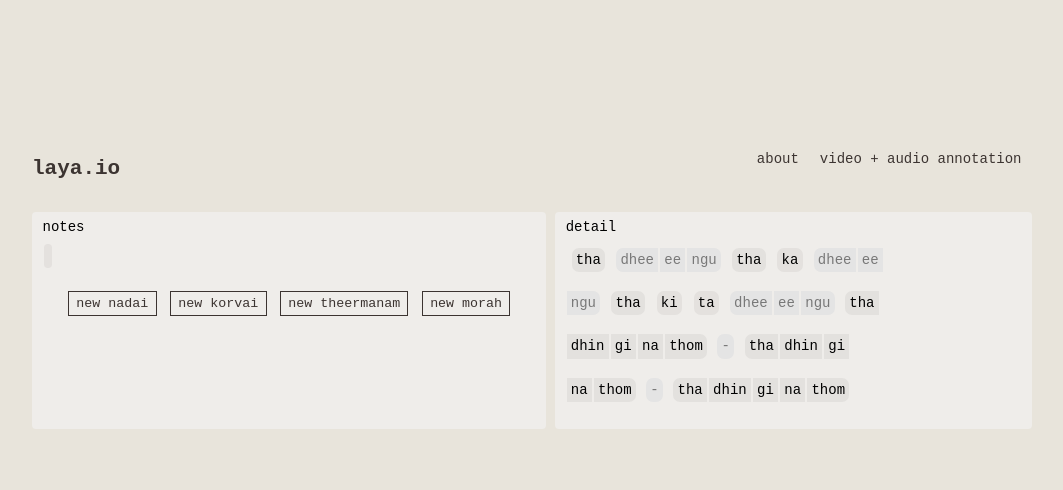
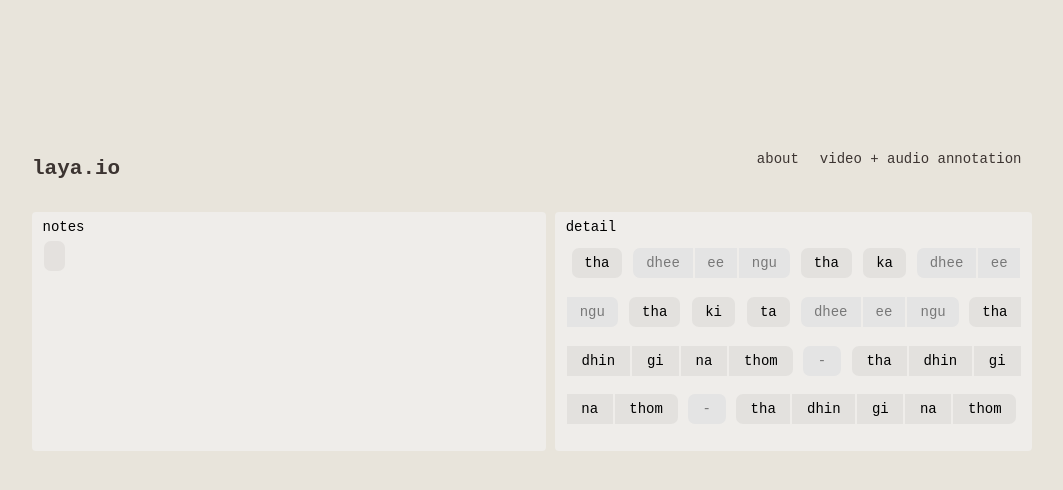
Before and after one commit to arhoonio/laya-io, a React (Create React App) app: page / in a window 1280 px wide. Shown: the top 490 px of the page, without its empty margins (108-1171 px from the left). Built offline with nearby package versions, Linux system fonts and the light colour scheme.

Commit message:
fixed layouts

```diff
--- a/src/App.css
+++ b/src/App.css
@@ -38,12 +38,12 @@ h1, h2, h3, p, button {
   color: #3C3431;
 }
 
-/* table {
+table {
   border:none;
   border-collapse: collapse;
 }
 
-table { border: none; border-collapse: collapse; }
+/* table { border: none; border-collapse: collapse;}
 table td { border-left: 2px solid #3c3c3140;  padding-bottom: calc(0.85em/2); padding-top: calc(0.85em/2);} */
 
 .rti--container {
--- a/src/Components/Grid/NoteGrid/index.css
+++ b/src/Components/Grid/NoteGrid/index.css
@@ -1,3 +1,3 @@
 table { border: none; border-collapse: collapse;}
-table td {padding-bottom: calc(0.85em/2); padding-top: calc(0.85em/2); flex-shrink:1; margin-bottom:0.5em}
+table td {padding-bottom: calc(0.85em/2); padding-top: calc(0.85em/2); flex-grow:1; margin-bottom:0.5em}
 table tr {display:flex; flex-direction:column; flex-flow: row wrap; row-gap:4em;}
--- a/src/Components/Grid/NoteGrid/index.js
+++ b/src/Components/Grid/NoteGrid/index.js
@@ -17,10 +17,10 @@ const NoteGrid = styled.table`
 const NoteTag = styled.span.attrs(props => ({
 
 }))`
-    padding:0.3em;
+    padding: 0.5em 0.75em;
     background-color: #3C343110;
     border-radius: 7px;
-    margin-right:0.35em;
+    margin-right:0.5em;
     white-space:nowrap;
     min-width:100px;
     text-align:left;
@@ -30,25 +30,25 @@ const NoteTag = styled.span.attrs(props => ({
     }
 `;
 
-const Button = styled.button.attrs( props => ({
+// const Button = styled.button.attrs( props => ({
 
-})
-)`
-    background-color: transparent;
-    font-family:'Courier New', Courier, monospace;
-    padding:0.3em;
-    padding-left:0.55em;
-    padding-right:0.55em;
-    border:0.7px solid #3c3431;
-    align-self:center;
-    margin:0.5em;
-    margin-bottom:0.85em;
-    margin-top:0;
-    &:hover{
-        background-color: #3c343112;
-    }
+// })
+// )`
+//     background-color: transparent;
+//     font-family:'Courier New', Courier, monospace;
+//     padding:0.3em;
+//     padding-left:0.55em;
+//     padding-right:0.55em;
+//     border:0.7px solid #3c3431;
+//     align-self:center;
+//     margin:0.5em;
+//     margin-bottom:0.85em;
+//     margin-top:0;
+//     &:hover{
+//         background-color: #3c343112;
+//     }
 
-`
+// `
 
 const Index = (props) => {
 
@@ -74,6 +74,7 @@ const Index = (props) => {
             gridCopy.rows[gridCopy.rows.length-1].tags[gridCopy.rows[gridCopy.rows.length-1].tags.length-1].value = value;
         gridCopy.rows[gridCopy.rows.length-1].tags.push({value:""});
         setGrid(gridCopy);
+        setInputcontent("")
     }
 
     function backspaceTag () {
@@ -81,6 +82,9 @@ const Index = (props) => {
             var gridCopy = {...grid};
             gridCopy.rows[gridCopy.rows.length-1].tags.pop();
             setGrid(gridCopy);
+        }
+        else {
+
         }
     }
 
@@ -92,14 +96,15 @@ const Index = (props) => {
 
     function handleTags (event) {
 
-
         if (event.key === " " && inputcontent !== "") {
+            event.preventDefault()
             addTag(inputcontent);
         }
-        else if (event.key === "Backspace" && inputcontent===""){
+        else if (event.key === "Backspace" && inputcontent === ""){
             backspaceTag();
         }
         else if (event.key === "Enter") {
+            event.preventDefault()
             newLine();
         }
 
@@ -107,9 +112,9 @@ const Index = (props) => {
 
     function renderRows () {
         return grid.rows.map((row) => <tr>{row.tags.map((tag, index) =>
-        <td> {(index===row.tags.length -1) ?<NoteTag
+        <td style={{paddingBottom: "calc(0.85em/2)", paddingTop: "calc(0.85em/2)", flexShrink:"1", marginBottom:"0.5em", flexGrow:"unset"}}> {(index===row.tags.length -1) ?<NoteTag
+                ref={autoFocusFn}
                 contentEditable
-                ref={autoFocusFn}
                 onFocus={(e)=>{    let sel = window.getSelection();
                     sel.selectAllChildren(e.target);
                     sel.collapseToEnd();}}
@@ -117,8 +122,8 @@ const Index = (props) => {
                 onInput={(e) => setInputcontent(e.target.innerHTML)}>
                     {parse(tag.value)}
             </NoteTag> : <NoteTag
+                onKeyDown={event => handleTags(event)}
                 contentEditable
-                onKeyDown={event => handleTags(event)}
                 onInput={(e) => setInputcontent(e.target.innerHTML)}>
                     {parse(tag.value)}
             </NoteTag>}</td>)}</tr>)
@@ -127,12 +132,12 @@ const Index = (props) => {
 
     return <div style={{height:'100%', whiteSpace:'nowrap', position: 'relative'}}>
         <NoteGrid>{renderRows()}</NoteGrid>
-        <ul>
+        {/* <ul>
             <Button>new nadai</Button>
             <Button>new korvai</Button>
             <Button>new theermanam</Button>
             <Button>new morah</Button>
-        </ul>
+        </ul> */}
     </div>
 };
 export default Index;
--- a/src/Components/KanakkuTag/index.js
+++ b/src/Components/KanakkuTag/index.js
@@ -8,7 +8,7 @@ const Tag = styled.div.attrs(props => ({
     $lastbutone : props.$lastbutone
   }))`
     display:block;
-    padding:0.3em;
+    padding:0.5em;
     position:sticky;
     vertical-align:middle;
     white-space:nowrap;
--- a/src/Components/Tag/index.js
+++ b/src/Components/Tag/index.js
@@ -1,7 +1,7 @@
 import styled from 'styled-components';
 
 const Tag = styled.span`
-padding:0.3em;
+padding:0.5em;
 display:block;
 position:sticky;
 vertical-align:middle;
```
